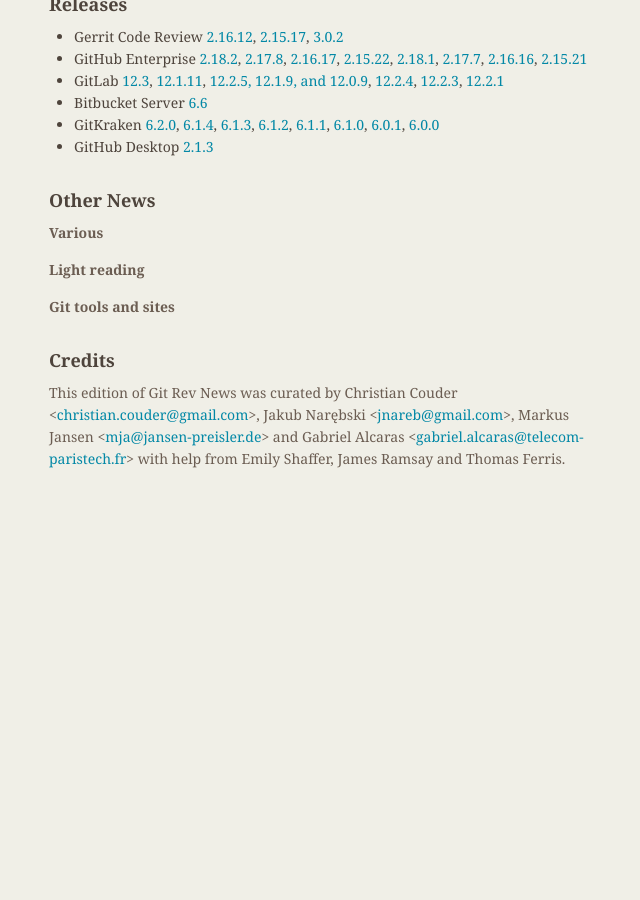
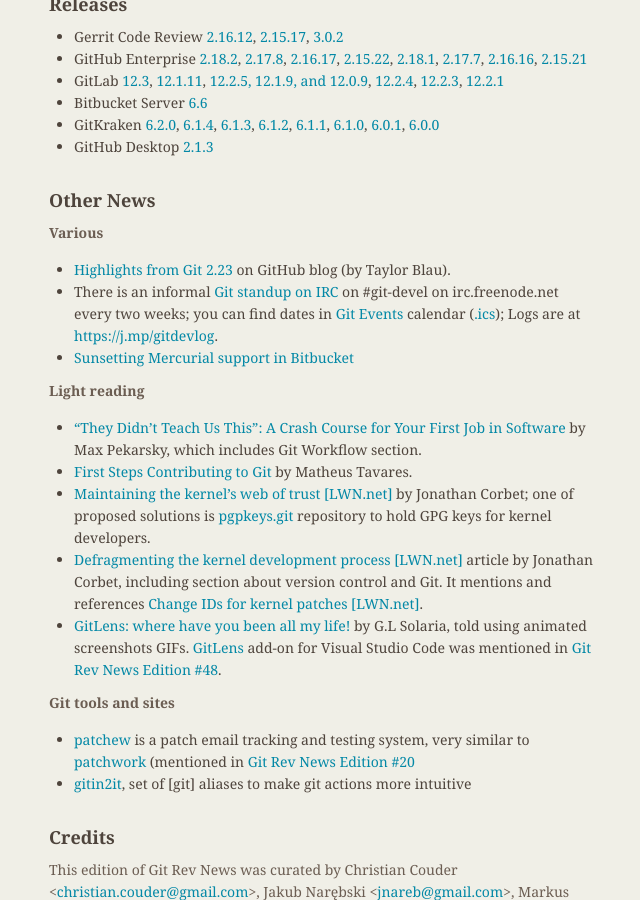
Before and after one commit to git/git.github.io, a Jekyll site: the page built from rev_news/drafts/edition-55.md, in a window 1280 px wide and 900 px high, scrolled down 2248 px. Shown: the whole window, without its empty margins (485-1125 px from the left). Built offline with Jekyll 4.4.1, drawn with Linux system fonts in a browser that asks for light colours; before the commit the page ends 2733 px from its top, so only the background shows below that.

Commit message:
rn-55: Add links to various articles and tools

```diff
--- a/rev_news/drafts/edition-55.md
+++ b/rev_news/drafts/edition-55.md
@@ -160,12 +160,36 @@
 ## Other News
 
 __Various__
-
+* [Highlights from Git 2.23](https://github.blog/2019-08-16-highlights-from-git-2-23/)
+  on GitHub blog (by Taylor Blau).
+* There is an informal [Git standup on IRC](https://public-inbox.org/git/20180713170018.GA139708@aiede.svl.corp.google.com/t/#u)
+  on #git-devel on irc.freenode.net every two weeks;
+  you can find dates in [Git Events](https://calendar.google.com/calendar/embed?src=nk8ph2kh4p5tgfcctb8i7dm6d4%40group.calendar.google.com) calendar ([.ics](https://calendar.google.com/calendar/ical/nk8ph2kh4p5tgfcctb8i7dm6d4%40group.calendar.google.com/public/basic.ics));
+  Logs are at <https://j.mp/gitdevlog>.
+* [Sunsetting Mercurial support in Bitbucket](https://bitbucket.org/blog/sunsetting-mercurial-support-in-bitbucket)
 
 __Light reading__
-<br>
+* [“They Didn’t Teach Us This”: A Crash Course for Your First Job in Software](https://stackoverflow.blog/2019/09/05/they-didnt-teach-us-this-a-crash-course-for-your-first-job-in-software/) by Max Pekarsky,
+  which includes Git Workflow section.
+* [First Steps Contributing to Git](https://matheustavares.gitlab.io/posts/first-steps-contributing-to-git) by Matheus Tavares.
+* [Maintaining the kernel's web of trust [LWN.net]](https://lwn.net/Articles/798230/) by Jonathan Corbet;
+  one of proposed solutions is [pgpkeys.git](https://git.kernel.org/pub/scm/docs/kernel/pgpkeys.git) repository to hold GPG keys for kernel developers.
+* [Defragmenting the kernel development process [LWN.net]](https://lwn.net/Articles/799134/)
+  article by Jonathan Corbet, including section about version control
+  and Git.  It mentions and references [Change IDs for kernel patches [LWN.net]](https://lwn.net/Articles/797613/).
+* [GitLens: where have you been all my life!](https://dev.to/glsolaria/gitlens-where-have-you-been-all-my-life-1c2d) by G.L Solaria,
+  told using animated screenshots GIFs.
+  [GitLens](https://marketplace.visualstudio.com/items?itemName=eamodio.gitlens)
+  add-on for Visual Studio Code was mentioned in
+  [Git Rev News Edition #48](https://git.github.io/rev_news/2019/02/27/edition-48/).
 
 __Git tools and sites__
+* [patchew](https://github.com/patchew-project/patchew)
+  is a patch email tracking and testing system,
+  very similar to [patchwork](http://jk.ozlabs.org/projects/patchwork/)
+  (mentioned in [Git Rev News Edition #20](https://git.github.io/rev_news/2016/10/19/edition-20/)
+* [gitin2it](https://github.com/slefevre/gitin2it),
+  set of [git] aliases to make git actions more intuitive
 
 
 ## Credits
```
